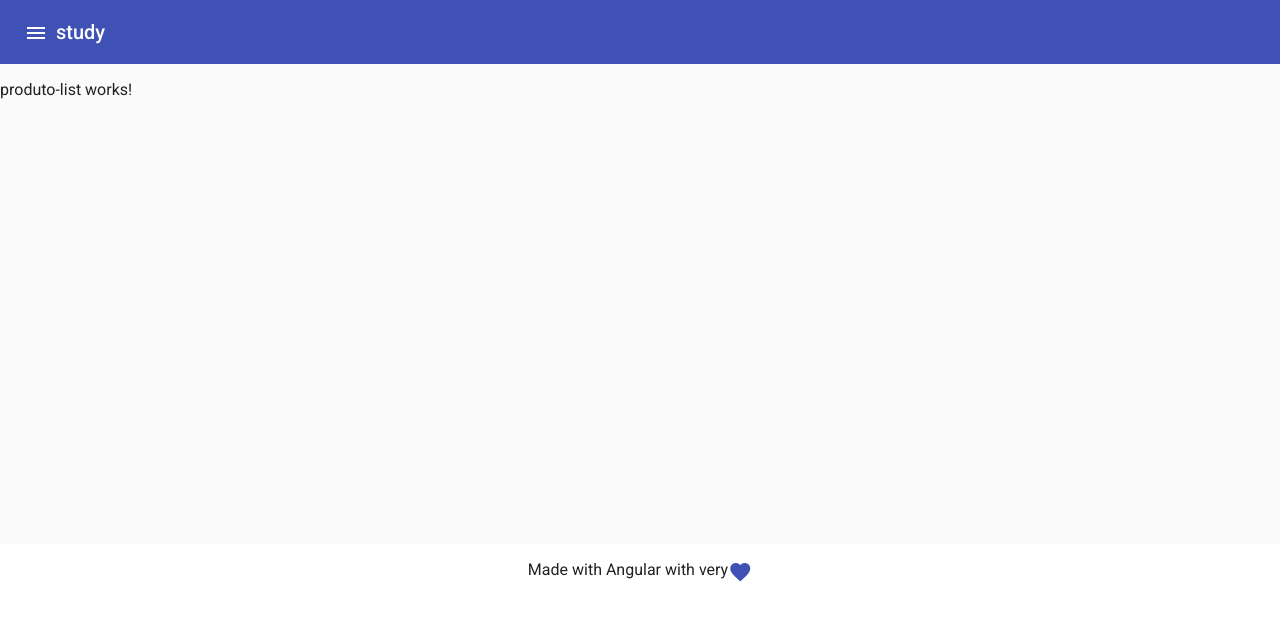
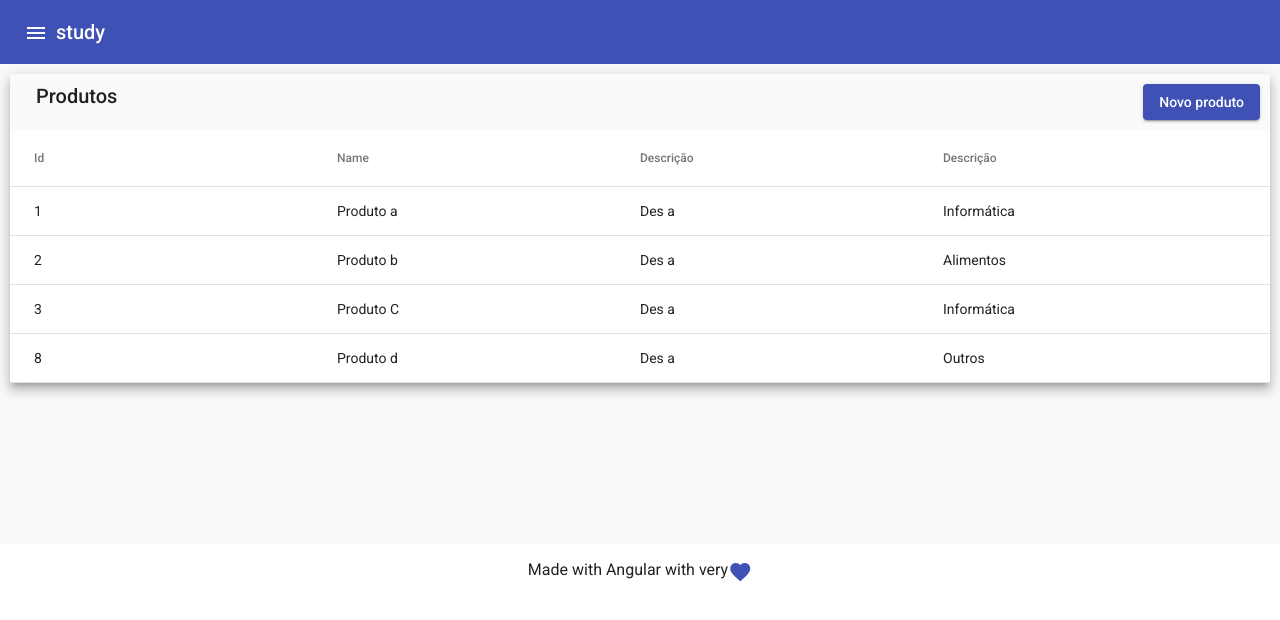
Before and after one commit to jadilson12/study-angular, an Angular app: page /produto in a window 1280 px wide. Shown: the top 620 px of the page. Built offline with nearby package versions, Linux system fonts and the light colour scheme.

Commit message:
:add: tabela de produtos

```diff
--- a/src/app/produto/produto-list/produto-list.component.html
+++ b/src/app/produto/produto-list/produto-list.component.html
@@ -1 +1,37 @@
-<p>produto-list works!</p>
+<div class="container mat-elevation-z8">
+  <!-- Cabeçalho da pagina -->
+  <mat-card-header class="card-heard">
+    <mat-card-title>Produtos</mat-card-title>
+    <a mat-raised-button color="primary" [routerLink]="['/produto/novo']">
+      Novo produto
+    </a>
+  </mat-card-header>
+  <mat-table #table [dataSource]="data">
+    <!-- id Column -->
+    <ng-container matColumnDef="id">
+      <mat-header-cell *matHeaderCellDef> Id </mat-header-cell>
+      <mat-cell *matCellDef="let item"> {{ item.id }} </mat-cell>
+    </ng-container>
+
+    <!-- Nome Column -->
+    <ng-container matColumnDef="nome">
+      <mat-header-cell *matHeaderCellDef> Name </mat-header-cell>
+      <mat-cell *matCellDef="let item"> {{ item.nome }} </mat-cell>
+    </ng-container>
+
+    <!-- Descricao Column -->
+    <ng-container matColumnDef="descricao">
+      <mat-header-cell *matHeaderCellDef> Descrição </mat-header-cell>
+      <mat-cell *matCellDef="let item"> {{ item.descricao }} </mat-cell>
+    </ng-container>
+
+    <!-- Categoria Column -->
+    <ng-container matColumnDef="categoria">
+      <mat-header-cell *matHeaderCellDef> Descrição </mat-header-cell>
+      <mat-cell *matCellDef="let item"> {{ item.categoria }} </mat-cell>
+    </ng-container>
+
+    <mat-header-row *matHeaderRowDef="displayedColumns"></mat-header-row>
+    <mat-row *matRowDef="let row; columns: displayedColumns"></mat-row>
+  </mat-table>
+</div>
--- a/src/app/produto/produto-list/produto-list.component.scss
+++ b/src/app/produto/produto-list/produto-list.component.scss
@@ -0,0 +1,23 @@
+p {
+  font-family: Lato;
+}
+
+.container {
+  display: flex;
+  flex-direction: column;
+  max-height: 500px;
+  min-width: 300px;
+  margin: 10px;
+}
+
+.mat-table {
+  overflow: auto;
+  max-height: 500px;
+}
+
+.card-heard {
+  display: flex;
+  flex-direction: row;
+  justify-content: space-between;
+  padding: 10px;
+}
--- a/src/app/produto/produto-list/produto-list.component.ts
+++ b/src/app/produto/produto-list/produto-list.component.ts
@@ -1,15 +1,29 @@
 import { Component, OnInit } from '@angular/core';
+import { MatTableDataSource } from '@angular/material/table';
+
+import { PRODUTOS } from 'src/app/mock-produtos';
+import { Produtos } from '../produto-class.component';
+import { Categorias } from 'src/app/categoria/categoria-class.component';
+import { ProdutoService } from '../produto.service';
 
 @Component({
   selector: 'app-produto-list',
   templateUrl: './produto-list.component.html',
-  styleUrls: ['./produto-list.component.scss']
+  styleUrls: ['./produto-list.component.scss'],
 })
 export class ProdutoListComponent implements OnInit {
+  public data: Produtos[];
+  public _categorias: Categorias[];
+  public displayedColumns = ['id', 'nome', 'descricao', 'categoria'];
+  public dataSource = new MatTableDataSource<Produtos>(PRODUTOS);
 
-  constructor() { }
+  constructor(private _produtoService: ProdutoService) {}
 
-  ngOnInit() {
+  public ngOnInit() {
+    this.getProdutos();
   }
 
+  public getProdutos() {
+    this._produtoService.getProdutos().subscribe(itens => (this.data = itens));
+  }
 }
```
